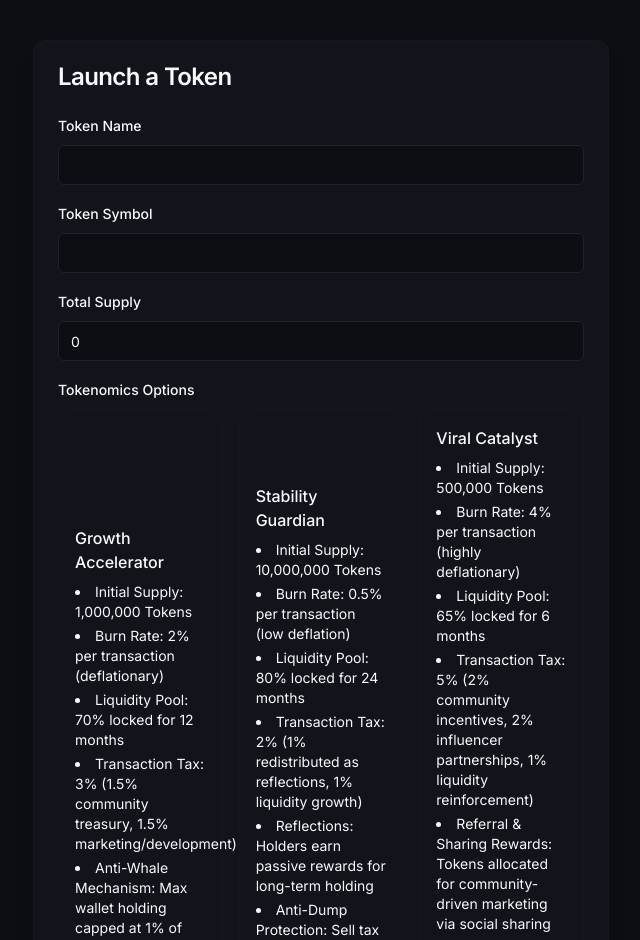
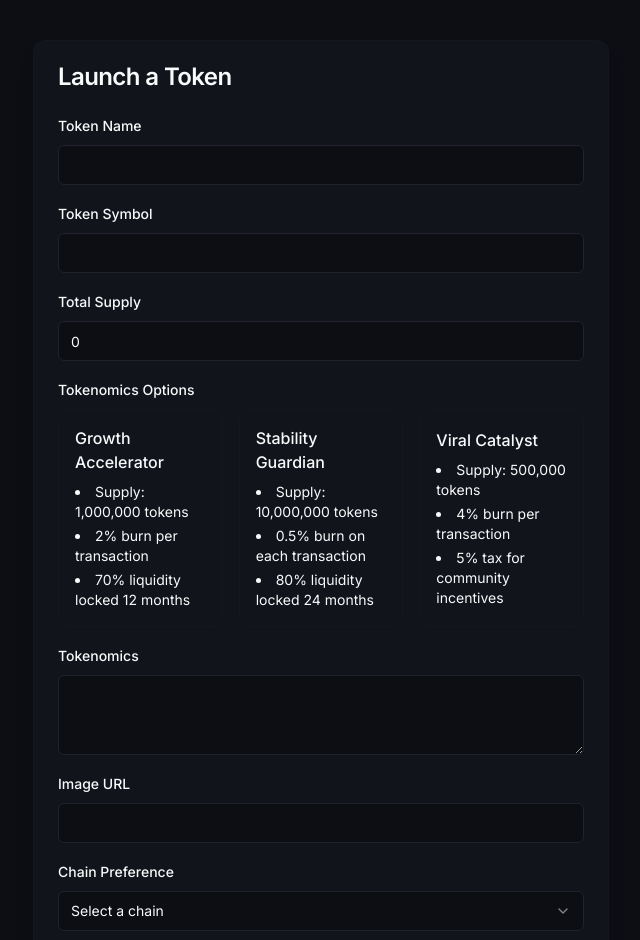
Before and after one commit to AMBNNJ1/Forge2, a Next.js app: page /propose in a window 1280 px wide. Shown: the top 940 px of the page, without its empty margins (319-959 px from the left). Built offline with nearby package versions, Linux system fonts and the light colour scheme.

Commit message:
Simplify tokenomics option descriptions

```diff
--- a/components/token-proposal-form.tsx
+++ b/components/token-proposal-form.tsx
@@ -28,33 +28,25 @@ const tokenomicsOptions = [
   {
     title: "Growth Accelerator",
     details: [
-      "Initial Supply: 1,000,000 Tokens",
-      "Burn Rate: 2% per transaction (deflationary)",
-      "Liquidity Pool: 70% locked for 12 months",
-      "Transaction Tax: 3% (1.5% community treasury, 1.5% marketing/development)",
-      "Anti-Whale Mechanism: Max wallet holding capped at 1% of total supply",
+      "Supply: 1,000,000 tokens",
+      "2% burn per transaction",
+      "70% liquidity locked 12 months",
     ],
   },
   {
     title: "Stability Guardian",
     details: [
-      "Initial Supply: 10,000,000 Tokens",
-      "Burn Rate: 0.5% per transaction (low deflation)",
-      "Liquidity Pool: 80% locked for 24 months",
-      "Transaction Tax: 2% (1% redistributed as reflections, 1% liquidity growth)",
-      "Reflections: Holders earn passive rewards for long-term holding",
-      "Anti-Dump Protection: Sell tax temporarily increased during volatility spikes",
+      "Supply: 10,000,000 tokens",
+      "0.5% burn on each transaction",
+      "80% liquidity locked 24 months",
     ],
   },
   {
     title: "Viral Catalyst",
     details: [
-      "Initial Supply: 500,000 Tokens",
-      "Burn Rate: 4% per transaction (highly deflationary)",
-      "Liquidity Pool: 65% locked for 6 months",
-      "Transaction Tax: 5% (2% community incentives, 2% influencer partnerships, 1% liquidity reinforcement)",
-      "Referral & Sharing Rewards: Tokens allocated for community-driven marketing via social sharing",
-      "Dynamic Fees: Reduced fees during high-volume periods to incentivize trading activity",
+      "Supply: 500,000 tokens",
+      "4% burn per transaction",
+      "5% tax for community incentives",
     ],
   },
 ]
```
